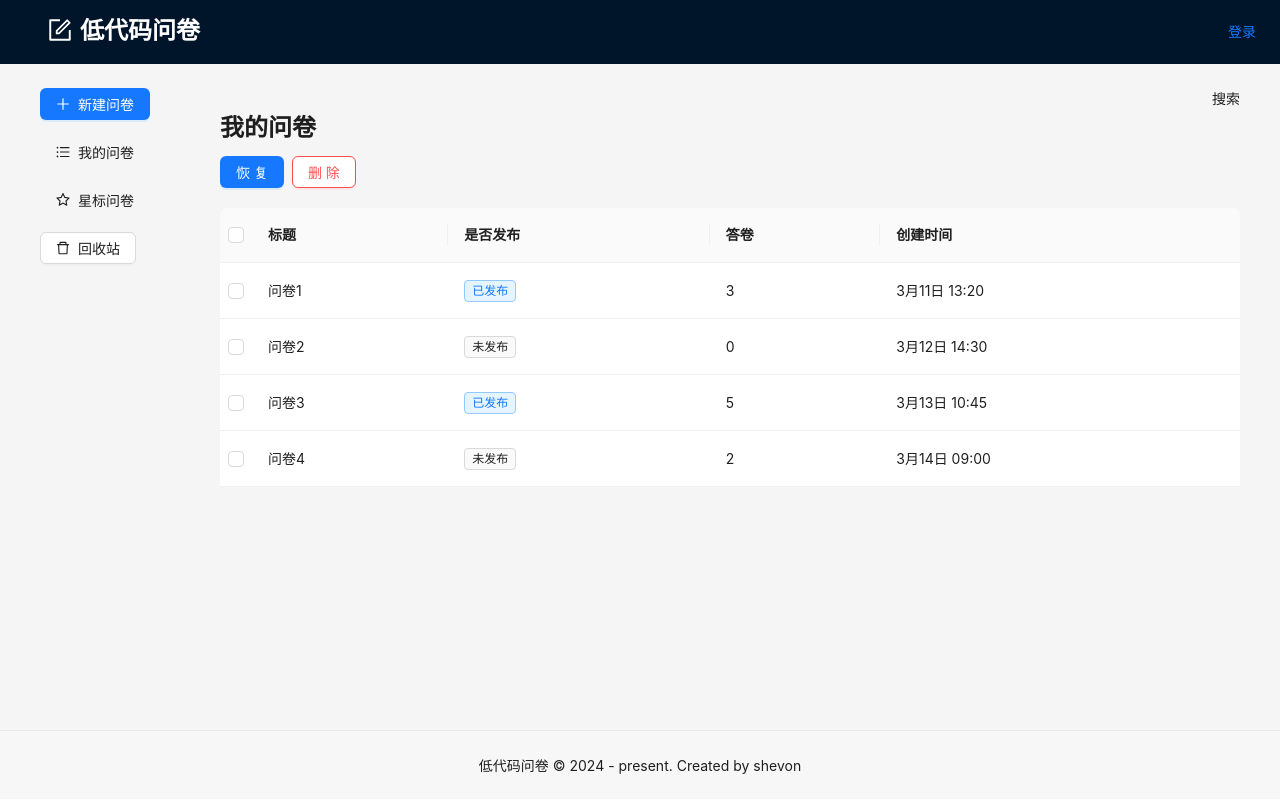
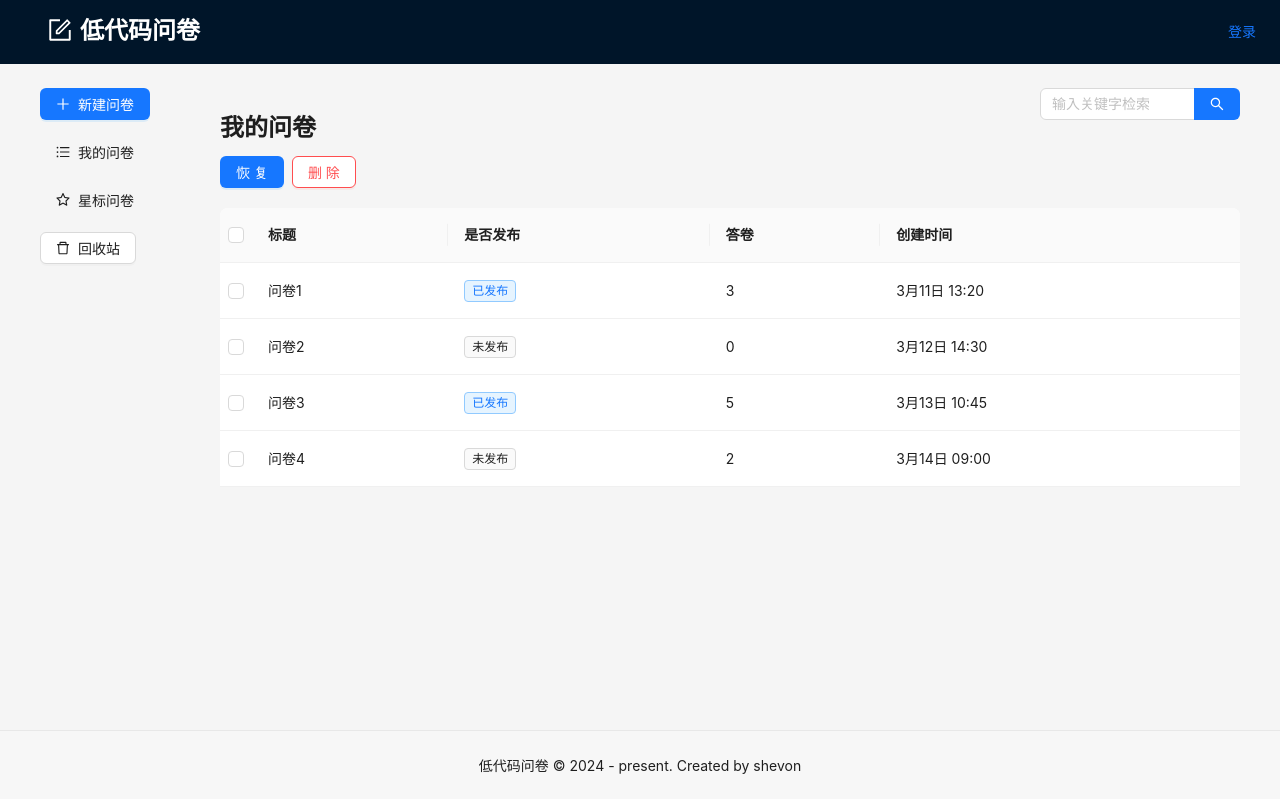
Before and after one commit to shevonne/react-form-edit, a React (Create React App) app: page /manage/trash in a window 1280 px wide. Built offline with nearby package versions, Linux system fonts and the light colour scheme.

Commit message:
feat:登录注册页面表单完善

```diff
--- a/src/pages/manage/Star.tsx
+++ b/src/pages/manage/Star.tsx
@@ -4,6 +4,7 @@ import styles from './Common.module.scss';
 import { useTitle } from 'ahooks';
 import QuestionCard from '../../components/QuestionCard';
 import { Empty, Typography } from 'antd';
+import ListSearch from '../../components/ListSearch';
 //mock数据
 const rowQuestionList = [
   {
@@ -35,7 +36,9 @@ const Star: FC = () => {
         <div className={styles.left}>
           <Title level={3}>我的问卷</Title>
         </div>
-        <div className={styles.right}>搜索</div>
+        <div className={styles.right}>
+          <ListSearch />
+        </div>
       </div>
       <div className={styles.content}>
         {questionList.length === 0 && <Empty description="暂无数据" />}
--- a/src/pages/manage/Trash.tsx
+++ b/src/pages/manage/Trash.tsx
@@ -4,6 +4,7 @@ import styles from './Common.module.scss';
 import { useTitle } from 'ahooks';
 import QuestionCard from '../../components/QuestionCard';
 import { Empty, Typography, Table, Tag, Space, Button, Modal } from 'antd';
+import ListSearch from '../../components/ListSearch';
 //mock数据
 const rowQuestionList = [
   {
@@ -120,7 +121,9 @@ const Trash: FC = () => {
         <div className={styles.left}>
           <Title level={3}>我的问卷</Title>
         </div>
-        <div className={styles.right}>搜索</div>
+        <div className={styles.right}>
+          <ListSearch />
+        </div>
       </div>
       <div className={styles.content}>
         {questionList.length === 0 && <Empty description="暂无数据" />}
```
